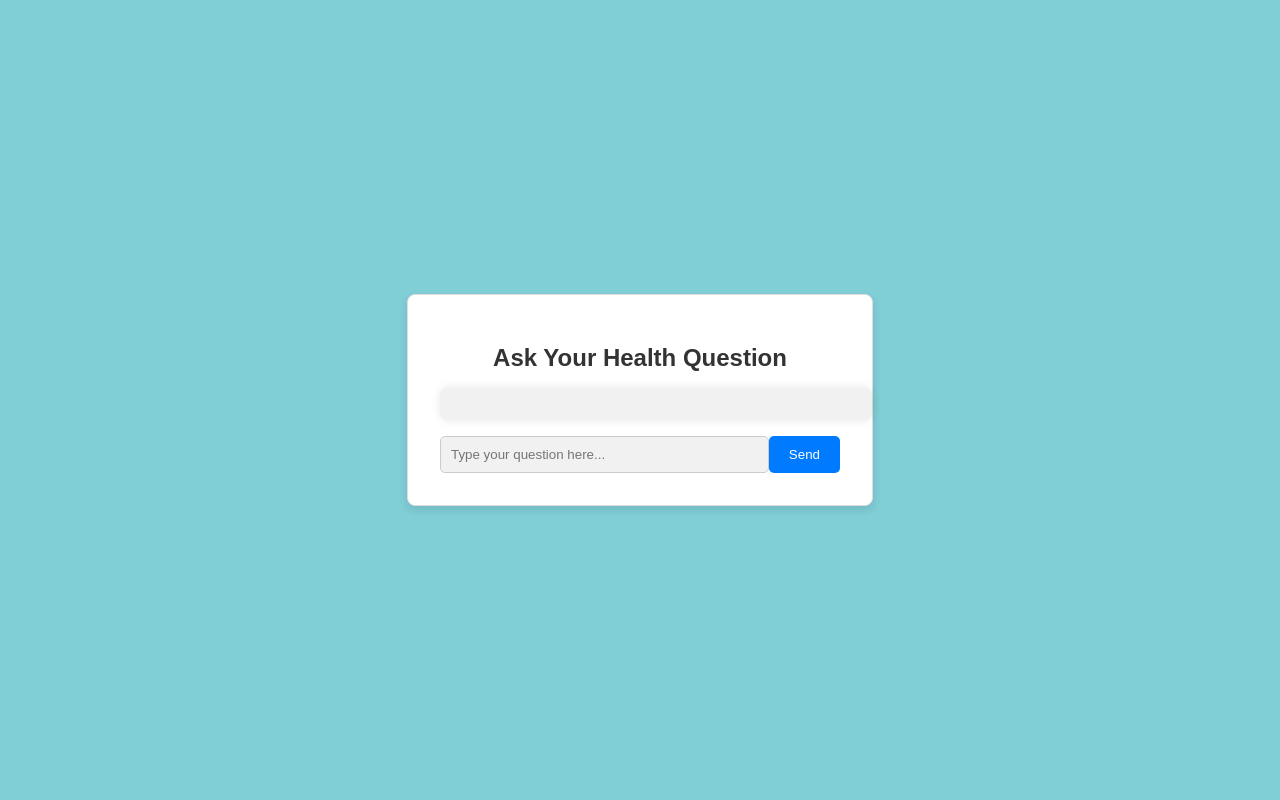
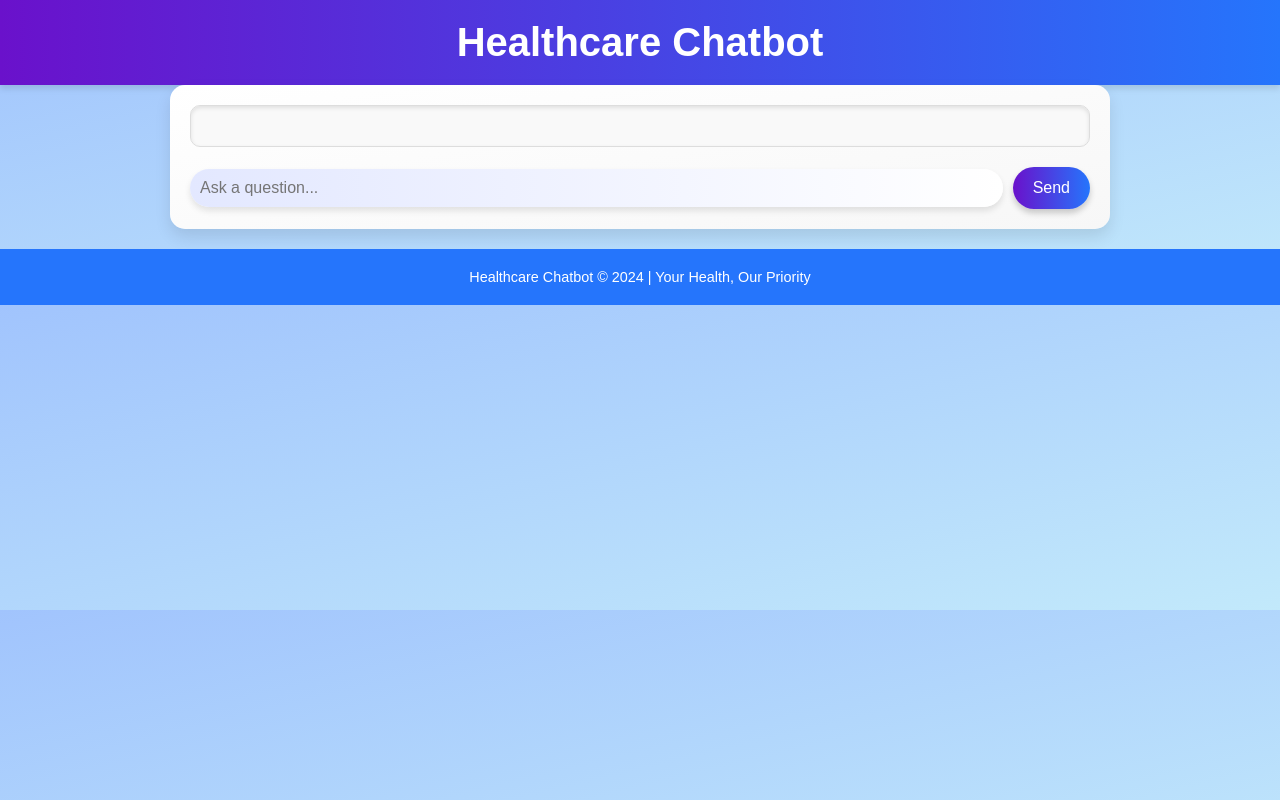
Before and after one commit to Sravani2511/WellTrack, a Django app: template WellTrack/WT/templates/WT/chatbot.html in a window 1280 px wide. Run offline with Django 5.2, Linux system fonts and the light colour scheme; the template is opened without the code that fills it, so the values that code supplies are empty; parts of the project's set-up code (start-up, migrations or seed data) failed here and were passed over.

Commit message:
Update chatbot.html

```diff
--- a/WellTrack/WT/templates/WT/chatbot.html
+++ b/WellTrack/WT/templates/WT/chatbot.html
@@ -3,145 +3,152 @@
 <head>
     <meta charset="UTF-8">
     <meta name="viewport" content="width=device-width, initial-scale=1.0">
-    <title>Health Chatbot</title>
+    <title>Healthcare Chatbot</title>
     <style>
         body {
-            font-family: Arial, sans-serif;
-            display: flex;
-            align-items: center;
-            justify-content: center;
-            height: 100vh;
-            background-color: #80ced6;
-            background-repeat: no-repeat;
-            background-size: cover;
-            background-position: center;
+            font-family: 'Arial', sans-serif;
             margin: 0;
+            padding: 0;
+            background: linear-gradient(to bottom right, #a1c4fd, #c2e9fb);
+            color: #333;
         }
+
+        header {
+            background: linear-gradient(to right, #6a11cb, #2575fc);
+            color: white;
+            text-align: center;
+            padding: 20px;
+            box-shadow: 0 4px 6px rgba(0, 0, 0, 0.1);
+        }
+
+        header h1 {
+            margin: 0;
+            font-size: 2.5rem;
+        }
+
         .container {
-            text-align: center;
-            padding: 2rem;
-            border: 1px solid #ddd;
-            border-radius: 8px;
-            background-color: #fff;
-            box-shadow: 0 4px 8px rgba(0, 0, 0, 0.1);
-            width: 400px;
+            max-width: 900px;
+            margin: auto;
+            padding: 20px;
+            background: linear-gradient(to bottom right, #ffffff, #f7f7f7);
+            border-radius: 15px;
+            box-shadow: 0 8px 16px rgba(0, 0, 0, 0.1);
         }
-        h1 {
-            font-size: 1.5rem;
-            color: #333;
-            margin-bottom: 1rem;
-        }
-        #chatbox {
-            background-color: #f1f1f1;
-            border-radius: 8px;
-            padding: 1rem;
-            box-shadow: 0 0 10px rgba(0, 0, 0, 0.1);
-            width: 100%;
+
+        #chat-history {
+            padding: 20px;
             max-height: 400px;
             overflow-y: auto;
-            margin-bottom: 1rem;
+            background: #f9f9f9;
+            border: 1px solid #ddd;
+            border-radius: 10px;
+            box-shadow: inset 0 2px 4px rgba(0, 0, 0, 0.1);
+            margin-bottom: 20px;
         }
-        .message {
+
+        #chat-history p {
+            margin: 5px 0;
             padding: 10px;
-            margin-bottom: 10px;
-            border-radius: 5px;
-            width: fit-content;
-            max-width: 80%;
+            border-radius: 10px;
+            box-shadow: 0 1px 3px rgba(0, 0, 0, 0.1);
         }
-        .user-message {
-            background-color: #e1f5fe;
-            text-align: right;
-            align-self: flex-end;
-            color: #333;
+
+        #chat-history p strong {
+            color: #2575fc;
         }
-        .bot-message {
-            background-color: #c8e6c9;
-            text-align: left;
-            align-self: flex-start;
-            color: #333;
+
+        #chat-history p:nth-child(even) {
+            background: #e3e8ff;
         }
-        #messages {
-            display: flex;
-            flex-direction: column;
-            gap: 10px;
+
+        #chat-history p:nth-child(odd) {
+            background: #f1f8ff;
         }
-        #input-box {
+
+        #chat-form {
             display: flex;
             gap: 10px;
-            margin-top: 1rem;
+            align-items: center;
         }
-        #user_message {
+
+        #user-input {
             flex: 1;
             padding: 10px;
-            border-radius: 5px;
-            border: 1px solid #ccc;
-            background-color: #f1f1f1;
+            border: none;
+            border-radius: 25px;
+            background: linear-gradient(to right, #e3e8ff, #ffffff);
+            box-shadow: 0 4px 6px rgba(0, 0, 0, 0.1);
+            font-size: 1rem;
+            outline: none;
         }
+
         button {
-            padding: 10px 20px;
-            border-radius: 5px;
-            background-color: #007bff;
+            padding: 12px 20px;
+            border: none;
+            border-radius: 25px;
+            background: linear-gradient(to right, #6a11cb, #2575fc);
             color: white;
-            border: none;
+            font-size: 1rem;
             cursor: pointer;
+            box-shadow: 0 4px 6px rgba(0, 0, 0, 0.2);
+            transition: all 0.3s ease;
+        }
+
+        button:hover {
+            background: linear-gradient(to right, #2575fc, #6a11cb);
+            transform: translateY(-2px);
+        }
+
+        footer {
+            text-align: center;
+            padding: 20px;
+            background: #2575fc;
+            color: white;
+            margin-top: 20px;
+            font-size: 0.9rem;
         }
     </style>
 </head>
 <body>
+    <header>
+        <h1>Healthcare Chatbot</h1>
+    </header>
+
     <div class="container">
-        <h1>Ask Your Health Question</h1>
-
-        <!-- Chatbox displaying conversation -->
-        <div id="chatbox">
-            <div id="messages">
-                {% for message in chat_history %}
-                    {% if message.user %}
-                        <div class="message user-message">{{ message.text }}</div>
-                    {% else %}
-                        <div class="message bot-message">{{ message.text }}</div>
-                    {% endif %}
-                {% endfor %}
-                {% if response_text %}
-                    <div class="message bot-message">{{ response_text }}</div>
-                {% endif %}
-            </div>
-        </div>
-
-        <!-- Input form for user message -->
-        <div id="input-box">
-            <form method="POST" action="{% url 'chatbot' %}" id="chat-form" style="display: flex; width: 100%;">
-                {% csrf_token %}
-                <input type="text" id="user_message" name="user_message" placeholder="Type your question here..." required>
-                <button type="submit">Send</button>
-            </form>
-        </div>
+        <div id="chat-history"></div>
+        <form id="chat-form" method="POST">
+            <input type="text" name="user_input" id="user-input" placeholder="Ask a question..." required>
+            <button type="submit">Send</button>
+        </form>
     </div>
 
-    <!-- JavaScript for AJAX form submission without page reload -->
+    <footer>
+        Healthcare Chatbot © 2024 | Your Health, Our Priority
+    </footer>
+
     <script>
-        document.querySelector("form").addEventListener("submit", async function(event) {
+        const form = document.getElementById('chat-form');
+        const chatHistory = document.getElementById('chat-history');
+        const userInput = document.getElementById('user-input');
+
+        form.addEventListener('submit', async (event) => {
             event.preventDefault();
-            const userMessage = document.querySelector("input[name='user_message']").value;
+
+            const userMessage = userInput.value;
+            chatHistory.innerHTML += `<p><strong>You:</strong> ${userMessage}</p>`;
+            userInput.value = '';
 
             const response = await fetch("{% url 'chatbot' %}", {
-                method: "POST",
+                method: 'POST',
                 headers: {
-                    "Content-Type": "application/json",
-                    "X-CSRFToken": "{{ csrf_token }}"
+                    'Content-Type': 'application/json',
+                    'X-CSRFToken': '{{ csrf_token }}',
                 },
-                body: JSON.stringify({ "user_message": userMessage })
+                body: JSON.stringify({ user_input: userMessage }),
             });
 
             const data = await response.json();
-            if (data.message) {
-                // Display bot response in chat UI
-                const botResponse = document.createElement("div");
-                botResponse.className = "message bot-message";
-                botResponse.textContent = data.message;
-                document.getElementById("messages").appendChild(botResponse);
-            } else if (data.error) {
-                console.error("Error:", data.error);
-            }
+            chatHistory.innerHTML += `<p><strong>Bot:</strong> ${data.bot_response}</p>`;
         });
     </script>
 </body>
```
